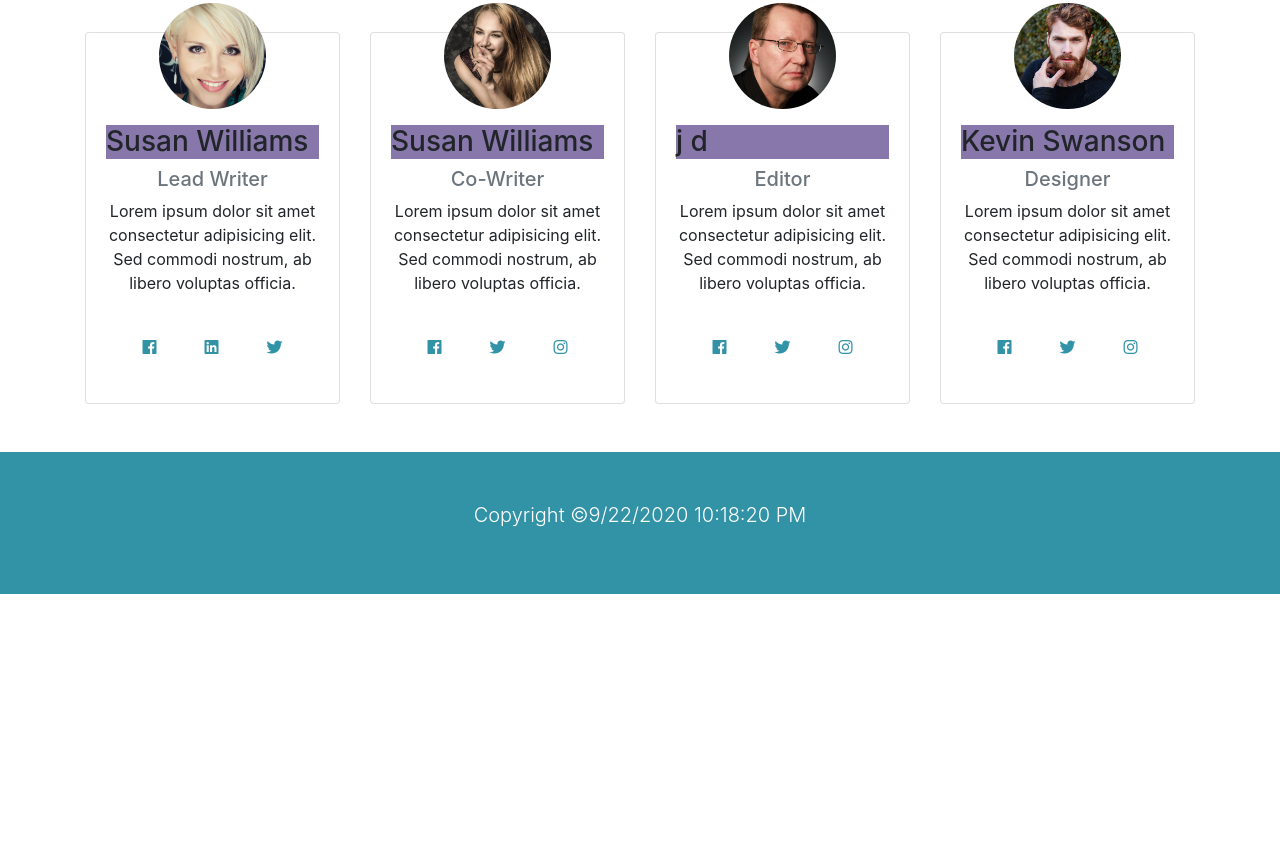
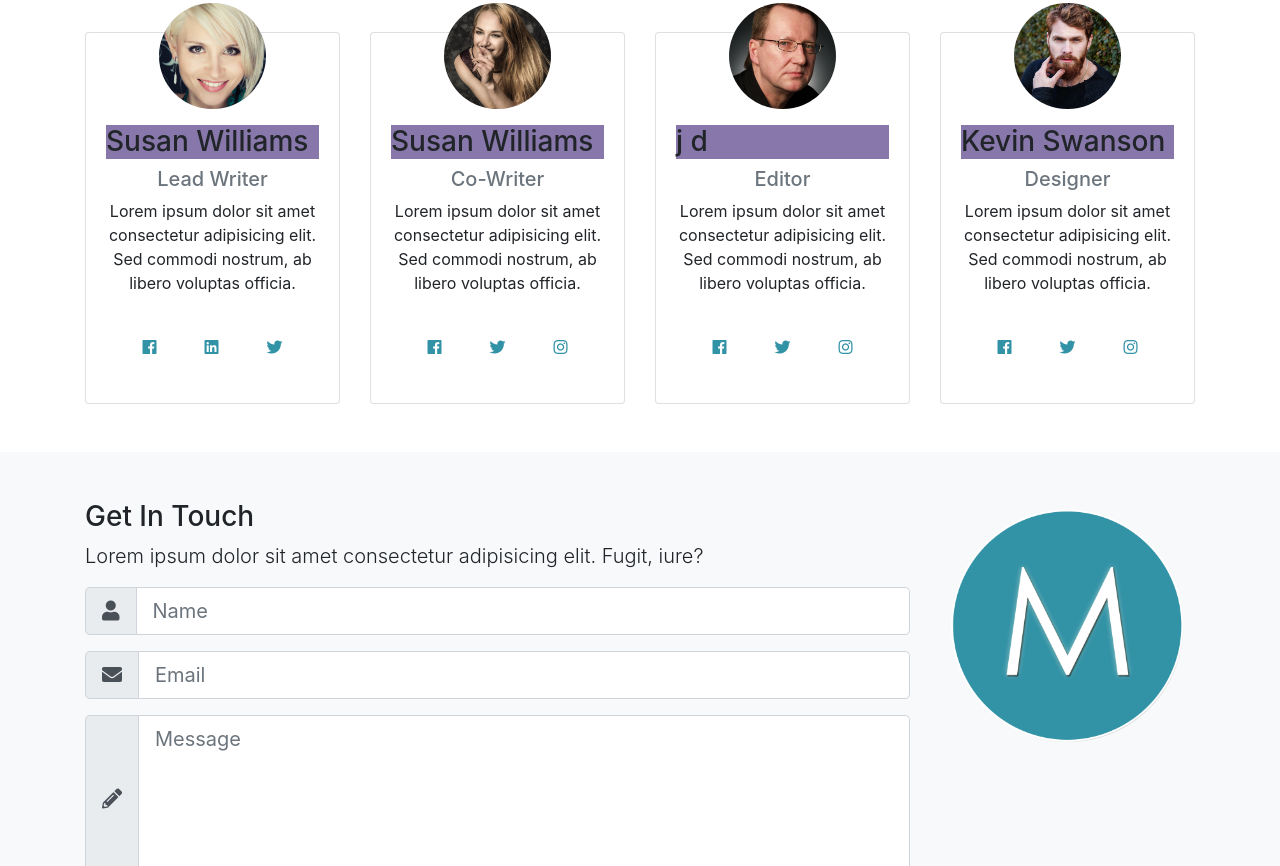
Before and after one commit to dcarlson661/misuxe, a plain HTML site: page index.html in a window 1280 px wide. Shown: the part 1934-2800 px from the top of the page. Before the commit the page ends 2528 px from the top, so only its background shows below. Drawn offline with nearby package versions, Linux system fonts and the light colour scheme.

Commit message:
scroll spy

```diff
--- a/index.html
+++ b/index.html
@@ -19,9 +19,12 @@
     <link rel="stylesheet" href="css/style.css" />
     <title>Bootstrap Theme</title>
   </head>
-  <body>
+  <body id="home" data-spy="scroll" data-target="#main-nav">
     <!-- START HERE -->
-    <nav class="navbar navbar-expand-md navbar-light fixed-top py-4">
+    <nav
+      id="main-nav"
+      class="navbar navbar-expand-md navbar-light fixed-top py-4"
+    >
       <div class="container">
         <a href="#home" class="navbar-brand">
           <img src="img/mlogo.png" width="50" height="50" alt="" />
@@ -414,6 +417,62 @@
       </div>
     </section>
 
+    <!-- contact -->
+    <section id="contact" class="bg-light py-5">
+      <div class="container">
+        <div class="row">
+          <div class="col-lg-9">
+            <h3>Get In Touch</h3>
+            <p class="lead">
+              Lorem ipsum dolor sit amet consectetur adipisicing elit. Fugit,
+              iure?
+            </p>
+
+            <form>
+              <div class="input-group input-group-lg mb-3">
+                <div class="input-group-prepend">
+                  <span class="input-group-text">
+                    <i class="fas fa-user"></i>
+                  </span>
+                </div>
+                <input type="text" class="form-control" placeholder="Name" />
+              </div>
+
+              <div class="input-group input-group-lg mb-3">
+                <div class="input-group-prepend">
+                  <span class="input-group-text">
+                    <i class="fas fa-envelope"></i>
+                  </span>
+                </div>
+                <input type="text" class="form-control" placeholder="Email" />
+              </div>
+
+              <div class="input-group input-group-lg mb-3">
+                <div class="input-group-prepend">
+                  <span class="input-group-text">
+                    <i class="fas fa-pencil-alt"></i>
+                  </span>
+                </div>
+                <textarea
+                  class="form-control"
+                  placeholder="Message"
+                  rows="5"
+                ></textarea>
+              </div>
+              <input
+                type="submit"
+                value="Submit"
+                class="btn btn-primary btn-block btn-lg"
+              />
+            </form>
+          </div>
+          <div class="col-lg-3 aligh-self-center">
+            <img src="img/mlogo.png" alt="" class="img-fluid" />
+          </div>
+        </div>
+      </div>
+    </section>
+
     <!--footer-->
     <footer id="main-footer" class="py-5 bg-primary text-white">
       <div class="container">
@@ -444,6 +503,28 @@
       //Get the current year for the copyright
       $("#year").text(new Date().getFullYear());
       $("#time").text(new Date().toLocaleString().replace(",", ""));
+
+      //init scrspy
+      $("body").scrollspy({ target: "#main-nav" });
+
+      //smooth scroll
+      $("#main-nav a").on("click", function (event) {
+        if (this.hash !== "") {
+          event.preventDefault();
+
+          const hash = this.hash;
+
+          $("html, body").animate(
+            {
+              scrollTop: $(hash).offset().top,
+            },
+            800,
+            function () {
+              window.location.hash = hash;
+            }
+          );
+        }
+      });
     </script>
   </body>
 </html>
```
